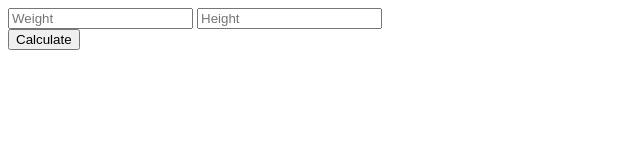
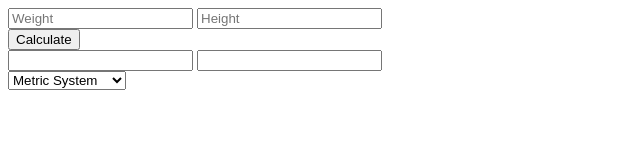
Before and after one commit to piavW/BMIchallenge, a website: page src/index.html in a window 1280 px wide. Shown: the whole page, without its empty margins (0-640 px from the left). Drawn offline with Linux system fonts and the light colour scheme.

Commit message:
Creating option to input in imperial or metric and switch between calculators. 6/6 specstest, failing on featuretest

```diff
--- a/src/index.html
+++ b/src/index.html
@@ -18,6 +18,19 @@
     <div>
         <span id="display_value"></span>
         <span id="display_message"></span>
+    </div>
+
+    <div id="imperial-inputs">
+        <input type="text" id="weight-in-lbs" placeholders="Weight">
+        <input type="text" id="height-in-in" placeholders="Height">
+    </div>
+    <div class="form-group row">
+        <div class="col-auto">
+            <select class="form-control" id="my_select">
+                <option value="metric">Metric System</option>
+                <option value="imperial">Imperial System</option>
+            </select>
+        </div>
     </div>
 
     <script type="text/javascript">
--- a/src/js/person.js
+++ b/src/js/person.js
@@ -10,3 +10,8 @@ function Person(attr) {
         calculator.metric_bmi(this)
     };
 }
+
+Person.prototype.calculate_imperial_bmi = function() {
+    calculator = new BMICalculator();
+    calculator.imperial_bmi(this);
+};
```
Also changed, not shown: src/js/bmi_calculator.js (+3 -5 lines).
